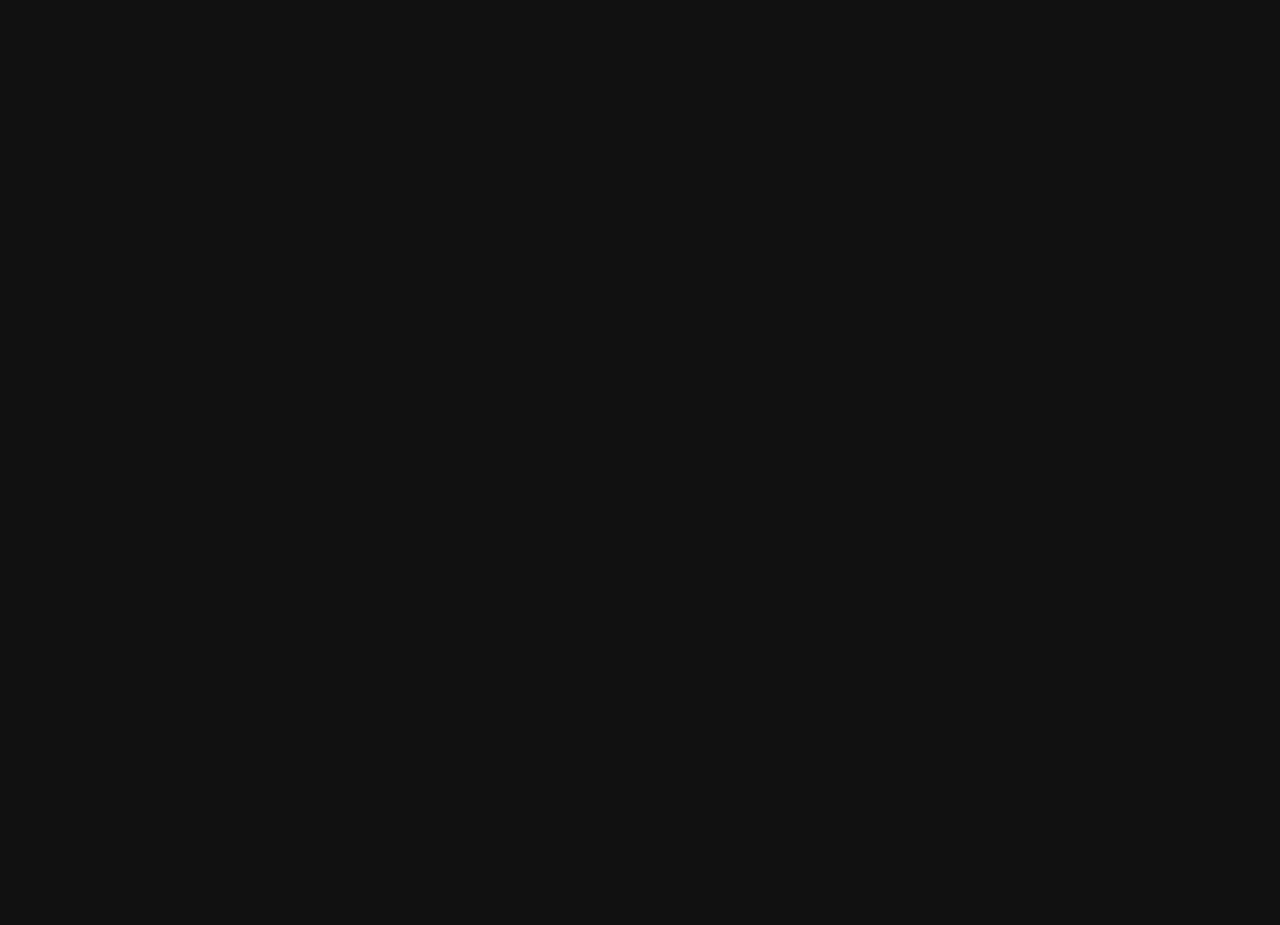
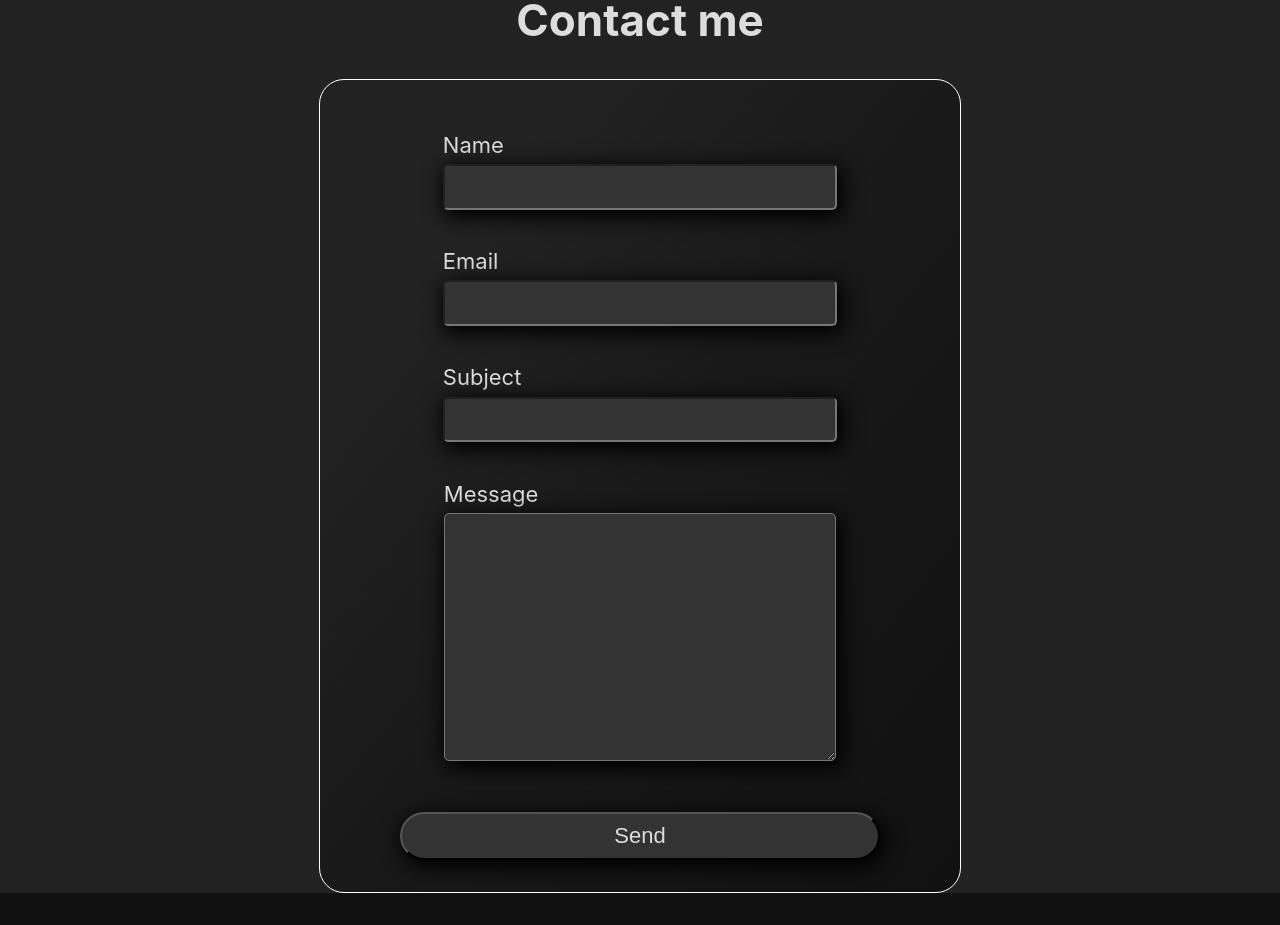
Before and after one commit to Faboid/portfolio, a React (Create React App) app: page / in a window 1280 px wide. Shown: the part 4520-5445 px from the top of the page. Before the commit the page ends 4557 px from the top, so only its background shows below. Built offline with nearby package versions, Linux system fonts and the light colour scheme; the HTML template or start-up script is replaced by a standard one.

Commit message:
Set up contact form layout.

```diff
--- /dev/null
+++ b/src/sections/Contact.css
@@ -0,0 +1,70 @@
+
+:root {
+    --text-size: 22px;
+    --input-bg: #333333;
+    --text-color: #DDDDDD;
+}
+
+.contact {
+    min-height: 100vh;
+    background: #222222;
+}
+
+.contact-form {
+    margin: 2rem;
+    display:flex;
+    justify-content: center;
+    align-items: center;
+}
+
+.contact-form-inner {
+    width: 50vw;
+    min-height: 50vh;
+    background: linear-gradient(to left top, #111111 0%, #191919 50%, transparent 80%);
+    border: 1px white solid;
+    border-radius: 25px;
+    display: flex;
+    align-items: center;
+    flex-direction: column;
+}
+
+.form-input-container {
+    margin: 1rem;
+    display: flex;
+    flex-direction: column;
+}
+
+.form-input-label {
+    padding: 0.2rem;
+    text-align: left;
+}
+
+.form-input {
+    margin: 0.2rem;
+    padding: 0.2rem;
+    font-size: var(--text-size);
+    text-align: left;
+    height: 2.2rem;
+    min-width: 30vw;
+    max-width: 80%;
+    background: var(--input-bg);
+    color: var(--text-color);
+    border-radius: 5px;
+    box-shadow: 3px 5px 20px 3px black;
+}
+
+textarea.form-input {
+    min-height: 15rem;
+}
+
+.form-submit-btn {
+    font-size: var(--text-size);
+    padding: 0.2rem;
+    margin: 2rem;
+    height: 3rem;
+    width: 30rem;
+    background: var(--input-bg);
+    color: var(--text-color);
+    border-radius: 25px;
+    box-shadow: 3px 5px 20px 3px black;
+}
--- a/src/sections/Contact.js
+++ b/src/sections/Contact.js
@@ -1,8 +1,44 @@
+import './Contact.css';
+import Spacer from '../components/Spacer';
 
 export default function Contact() {
     return (
         <div className="contact">
+            <Spacer height="5vh"/>
             <h1>Contact me</h1>
+            <ContactForm/>
         </div>
     );
 };
+
+function ContactForm() {
+    return (
+        <div className='contact-form'>
+            <div className='contact-form-inner'>
+                <Spacer height={"2rem"}/>
+
+                <div className='form-input-container'>
+                    <label className='form-input-label'>Name</label>
+                    <input name='name' className='form-input'/>
+                </div>
+
+                <div className='form-input-container'>
+                    <label className='form-input-label'>Email</label>
+                    <input name='email' className='form-input'/>
+                </div>
+
+                <div className='form-input-container'>
+                    <label className='form-input-label'>Subject</label>
+                    <input name='subject' className='form-input'/>
+                </div>
+
+                <div className='form-input-container'>
+                    <label className='form-input-label'>Message</label>
+                    <textarea name='message' className='form-input'/>
+                </div>
+
+                <button className='form-submit-btn'>Send</button>
+            </div>
+        </div>
+    );
+}
```
